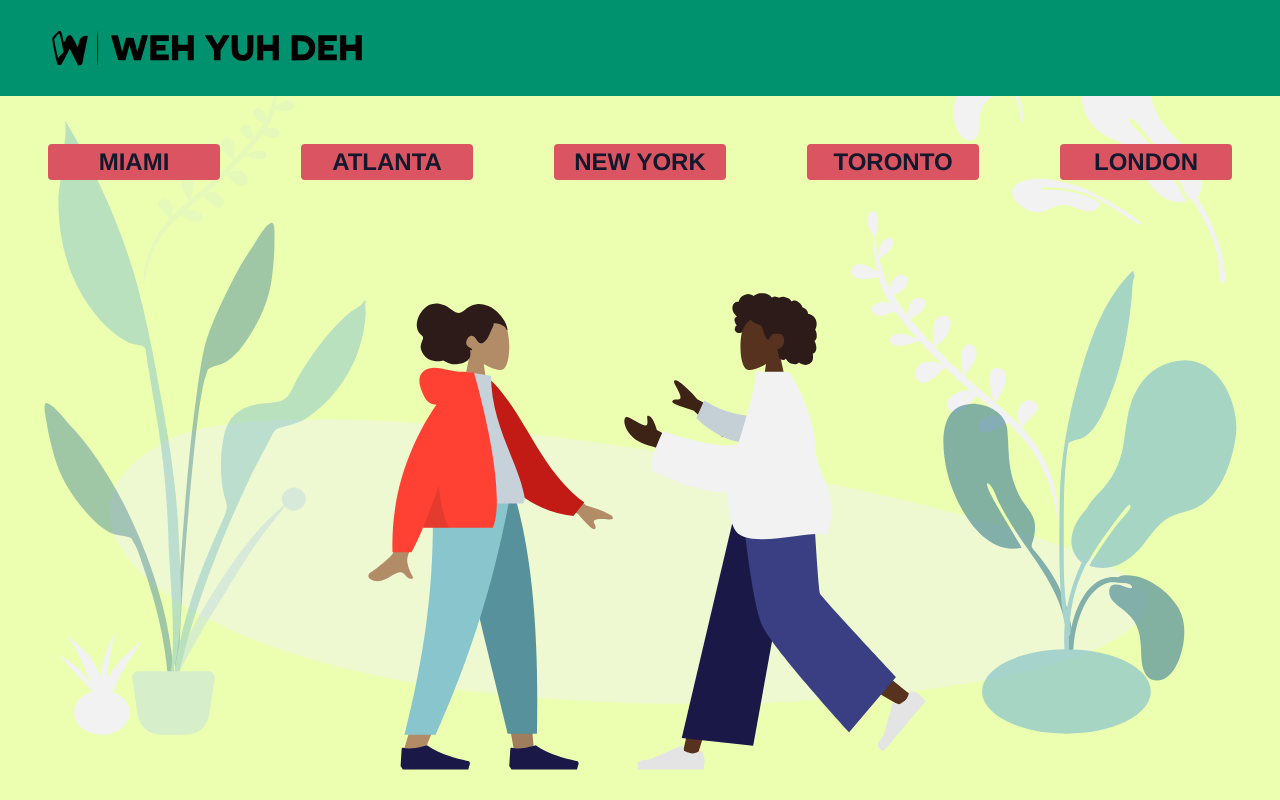
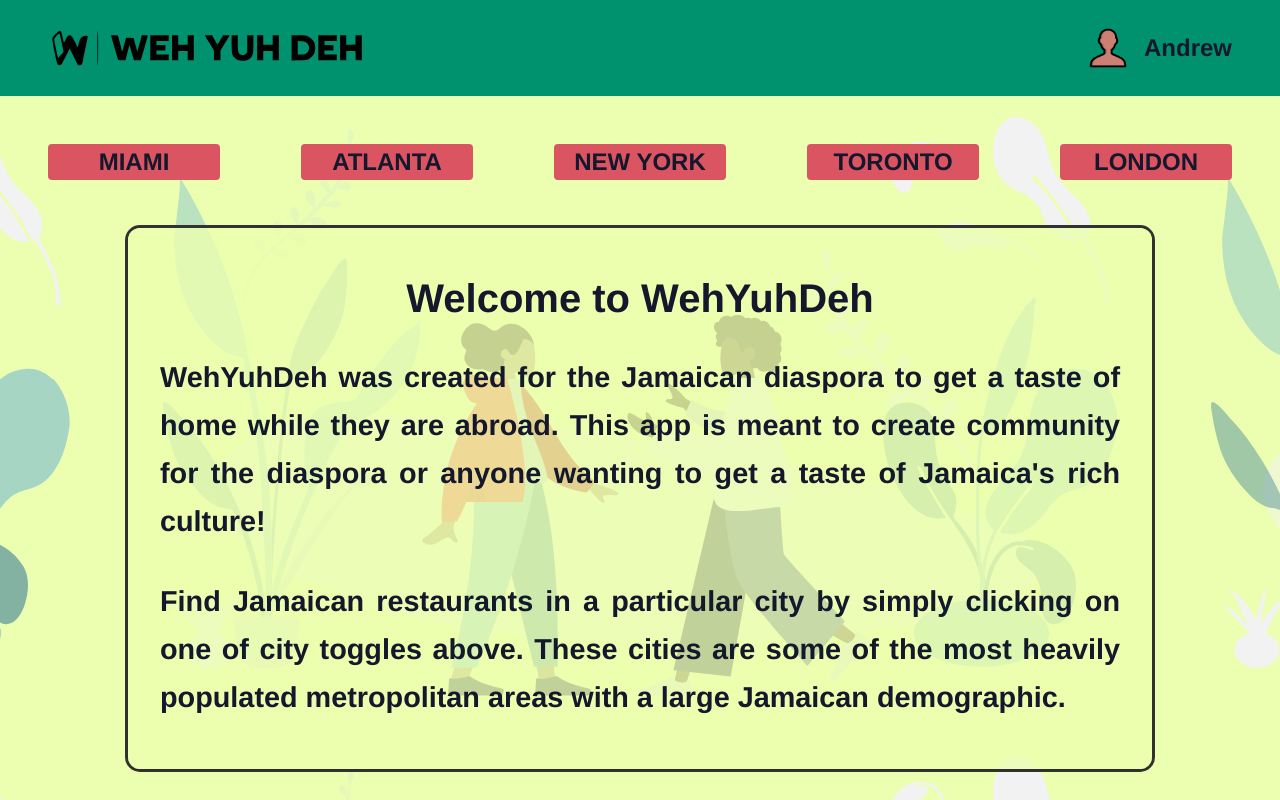
Before and after one commit to ajosephs1/capstone-wehyuhdeh, a React (Create React App) app: page / in a window 1280 px wide. Built offline with nearby package versions, Linux system fonts and the light colour scheme.

Commit message:
Add directions feature

```diff
--- a/src/components/PlaceCard/PlaceCard.js
+++ b/src/components/PlaceCard/PlaceCard.js
@@ -1,12 +1,29 @@
 import "./PlaceCard.scss"
 
-function PlaceCard({name, rating, address, photoRef }) {
+function PlaceCard({ name, rating, address, photoRef, url }) {
+
+    function urlEncode(addressString) {
+        const encodedChars = [];
+        for (let i = 0; i < addressString.length; i++) {
+          const char = addressString.charAt(i);
+          if (/[\w\-_.~]/.test(char)) {
+            encodedChars.push(char);
+          } else {
+            const charCode = char.charCodeAt(0);
+            encodedChars.push('%' + charCode.toString(16).toUpperCase());
+          }
+        }
+        return encodedChars.join('');
+      }
+
     return (
         <div className="card">
             <h1 className="card__name">{name}</h1>
             <img src={`https://maps.googleapis.com/maps/api/place/photo?maxwidth=400&photo_reference=${photoRef}&key=AIzaSyDtF6_spNsgvJGhTviepX9IkbZRYECwl9o`} alt="place" className="card__photo" />
-            <p className="card__rating">{rating}</p>
-            <p className="card__location">{address}</p>
+            <p className="card__rating">rating: {rating}</p>
+            <a href={`https://www.google.com/maps/dir/?api=1&destination=${urlEncode(address)}&travelmode=driving`} target='#' className="card__directions">
+                <p className="card__location">{address}</p>
+            </a>
         </div>
     )
 }
--- a/src/components/PlaceCard/PlaceCard.scss
+++ b/src/components/PlaceCard/PlaceCard.scss
@@ -1,3 +1,6 @@
+@use "../../styles/global" as *;
+@use "../../styles/colours" as *;
+
 .card {
   background-color: rgba(236, 255, 176, 0.8);
   //   opacity: 0.5;
@@ -17,17 +20,26 @@
   &__rating {
     font-size: 1.5rem;
     font-weight: bold;
+    margin-bottom: 0.5rem;
   }
 
   &__location {
     font-weight: bold;
   }
 
-    &__photo{
+  &__photo {
     border-radius: 0.75rem;
     margin: 0.5rem 0;
     height: 100%;
     object-fit: cover;
+  }
 
+  &__directions{
+    text-decoration: none;
+    color:$primary-text;
+
+    &:hover{
+      color: $secondary-text;
     }
   }
+}
--- a/src/components/PlacesList/PlacesList.js
+++ b/src/components/PlacesList/PlacesList.js
@@ -32,6 +32,7 @@ function PlacesList({ location }) {
                 photoRef = {photoRef}
                 rating = {place.rating}
                 address = {place.vicinity}
+                url ={place.url}
                 />
             )})}
         </div>
--- a/src/components/PlacesList/PlacesList.scss
+++ b/src/components/PlacesList/PlacesList.scss
@@ -5,5 +5,6 @@
   display: flex;
   justify-content: space-between;
   flex-wrap: wrap;
-  padding: 0 3rem;
+  padding: 0 3rem 3rem;
+
 }
--- a/src/pages/HomePage/HomePage.js
+++ b/src/pages/HomePage/HomePage.js
@@ -1,6 +1,7 @@
 import React, { useState } from "react";
 import { Routes, Route, useNavigate } from 'react-router-dom';
 import Logo from "../assets/icons/wehyuhdeh-logo-home.svg"
+import Avatar from "../assets/icons/user.png"
 import PlacesList from "../../components/PlacesList/PlacesList";
 import "./HomePage.scss";
 
@@ -21,15 +22,20 @@ function HomePage() {
   function handleLocation(locationVal) {
     setLocation(coordinates[locationVal])
     console.log(location)
-    navigate("/location")
+    navigate(`/${locationVal}`)
   }
-
-
 
   return (
     <div className="homePage">
       <header className="homePage-header">
-        <img className="homePage-header__logo" src={Logo} alt="WehYuhDeh logo" />
+        <img className="homePage-header__logo" src={Logo} alt="WehYuhDeh logo" onClick={() => {
+          setLocation(null)
+          navigate('/')
+        }} />
+        <div className="homePage-header__user" onClick={()=> navigate('/profile/andrew')}>
+          <img src={Avatar} alt="avatar icon" className="homePage-header__avatar" />
+          <p className="homePage-header__username">Andrew</p>
+        </div>
       </header>
       <div className="button-container">
         <div className={`button-container__button ${location === "25.76228811240331,-80.20062164338918" ? "button-container__button--selected" : ""}`} onClick={() => { handleLocation('miami') }}><h2 className="button-container__location">MIAMI</h2></div>
@@ -39,18 +45,16 @@ function HomePage() {
         <div className={`button-container__button ${location === "51.50852523882869,-0.125829834899074" ? "button-container__button--selected" : ""}`} onClick={() => { handleLocation('london') }}><h2 className="button-container__location">LONDON</h2></div>
 
       </div>
-      <section className="card-container" id="card-container">
-        {/*
-         have state for each button click, button click triggers state change for content
-         each click triggers an axios request is there a better way to save it in state
-         save in state after initial axios request to not trigger multiple requests therefore if state is null make an axios request if not axios request
-         if state is location render cards
-         cards map function
-  */}
-        <Routes>
-          <Route path="/:location" element={<PlacesList location={location} />} />
-        </Routes>
-      </section>
+      {!location ? <section className="homePage__welcome">
+        <h2 className="homePage__welcome__heading">Welcome to WehYuhDeh</h2>
+        <p className="homePage__welcome__text">WehYuhDeh was created for the Jamaican diaspora to get a taste of home while they are abroad. This app is meant to create community for the diaspora or anyone wanting to get a taste of Jamaica's rich culture!</p>
+        <p className="homePage__welcome__text">Find Jamaican restaurants in a particular city by simply clicking on one of city toggles above. These cities are some of the most heavily populated metropolitan areas with a large Jamaican demographic.</p>
+      </section> :
+        <section className="card-container" id="card-container">
+          <Routes>
+            <Route path="/:location" element={<PlacesList location={location} />} />
+          </Routes>
+        </section>}
     </div>
   );
 }
--- a/src/pages/HomePage/HomePage.scss
+++ b/src/pages/HomePage/HomePage.scss
@@ -6,20 +6,68 @@
   background-image: url("../assets/images/humaaans-illustration.svg");
   background-position: center;
   background-repeat: repeat;
-  background-size: cover;
-  // width: 100%;
-  height: 100vh;
+  background-size: fill;
+  min-height: 100vh;
 
   &-header {
     padding: 0 3rem;
     background-color: $teal;
     width: 100%;
+    display: flex;
+    justify-content: space-between;
+    align-items: center;
 
     &__logo {
       height: 6rem;
       display: block;
       width: 20rem;
       //   margin: auto;
+      &:hover {
+        cursor: pointer;
+      }
+    }
+
+    &__user{
+      display: flex;
+      align-items: center;
+
+      &:hover{
+        cursor: pointer;
+        color: $secondary-text;
+      }
+    }
+
+    &__avatar{
+      height: 2.5rem;
+      margin-right: 1rem;
+    }
+
+    &__username{
+      font-size: 1.5rem;
+      font-weight:bold ;
+    }
+  }
+
+  &__welcome {
+    margin: 0 8rem;
+    padding: 2rem;
+    text-align: justify;
+    background-color: rgba(236, 255, 176, 0.8);
+    border-radius: 0.75rem;
+    box-shadow: rgba(0, 0, 0, 0.16) 0px 1px 3px, rgb(51, 51, 51) 0px 0px 0px 3px;
+
+    &__heading {
+      font-size: 2.5rem;
+      padding: 1rem 0;
+      width: fit-content;
+      margin: auto;
+    }
+
+    &__text {
+      font-size: 1.8rem;
+      font-weight: bold;
+      padding: 1rem 0;
+      line-height: 3rem;
     }
   }
 }
--- a/src/pages/LoginPage/LoginPage.js
+++ b/src/pages/LoginPage/LoginPage.js
@@ -56,8 +56,8 @@ function LoginPage() {
         </div>
 
         <button type="submit" className="login-form__button">LOG IN</button>
-        <p>
-          Need an account? <Link to="/register">Sign up</Link>
+        <p className="login-form__signup">
+          Need an account? <Link to="/register" className='login-form__signup--link'>Sign up</Link>
         </p>
       </form>
     </div>
--- a/src/pages/LoginPage/LoginPage.scss
+++ b/src/pages/LoginPage/LoginPage.scss
@@ -6,6 +6,7 @@
 
 .login{
   background-image: url('../assets/images/liquid-cheese.svg');
+  min-height: 100vh;
   background-repeat: no-repeat;
   background-size: cover;
   padding-bottom: 5rem;
@@ -62,4 +63,13 @@
     font-weight: 600;
     font-size: 1.0rem;
   }
+
+  &__signup{
+    margin-top: 0.5rem;
+    font-weight: 600;
+
+    &--link{
+      color: inherit;
+    }
+  }
 }
```
Also changed, not shown: src/pages/assets/icons/user.png (added). Lines whose indentation alone changed are shown as unchanged.
